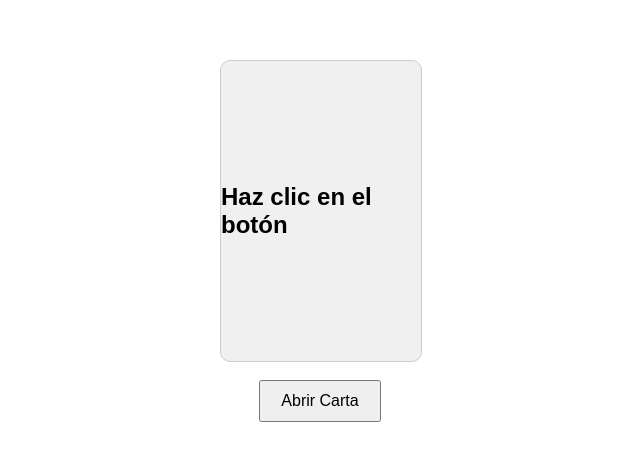
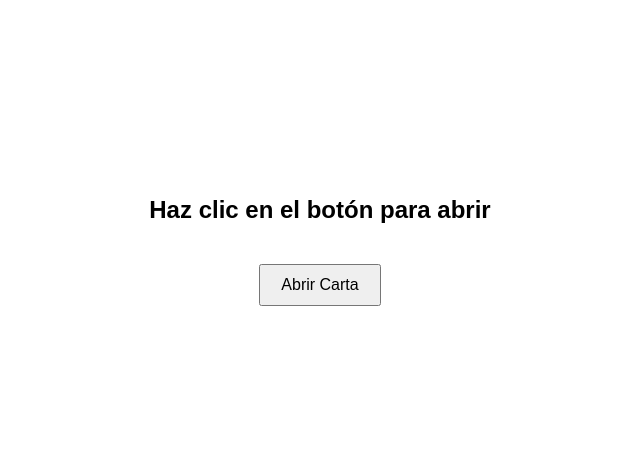
Before and after one commit to kiuroi/love-love., a plain HTML site: page index.html in a window 1280 px wide. Shown: the part 159-620 px from the top of the page, without its empty margins (320-960 px from the left). Drawn offline with Linux system fonts and the light colour scheme.

Commit message:
Actualizar index.html

```diff
--- a/index.html
+++ b/index.html
@@ -3,21 +3,17 @@
 <head>
     <meta charset="UTF-8">
     <meta name="viewport" content="width=device-width, initial-scale=1.0">
-    <title>Carta con GIF</title>
+    <title>Sobre con Carta</title>
     <link rel="stylesheet" href="styles.css">
 </head>
 <body>
-    <div class="card" id="card">
-        <div class="card-inner">
-            <div class="card-front">
-                <h2>Haz clic en el botón</h2>
-            </div>
-            <div class="card-back">
-                <img src="tu-gif.gif" alt="GIF animado">
-            </div>
+    <div class="envelope" id="envelope">
+        <div class="envelope-flap" id="envelopeFlap"></div>
+        <div class="envelope-body">
+            <h2>Haz clic en el botón para abrir</h2>
         </div>
     </div>
-    <button id="toggleButton">Abrir Carta</button>
+    <button id="openButton">Abrir Carta</button>
 
     <script src="scripts.js"></script>
 </body>
```
